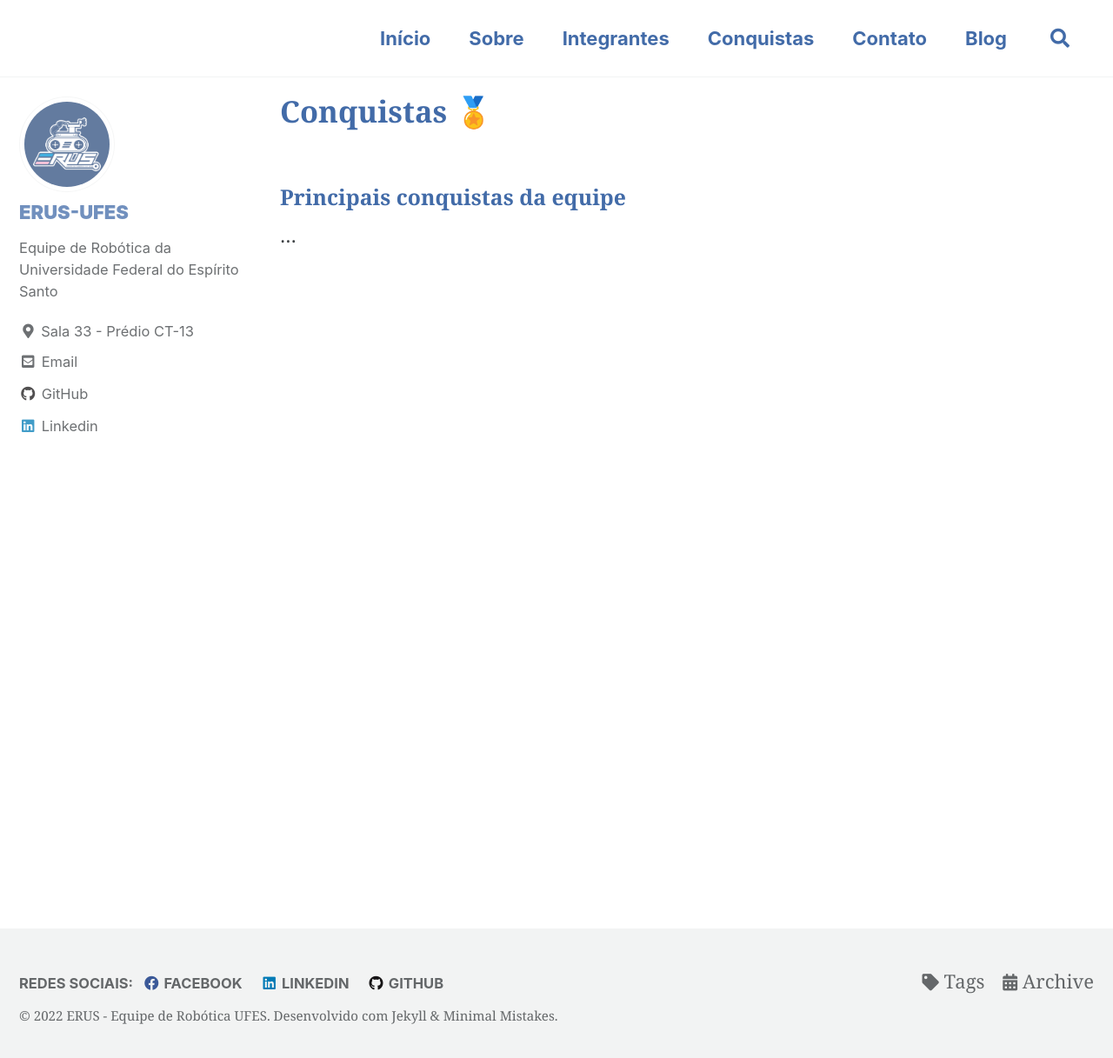
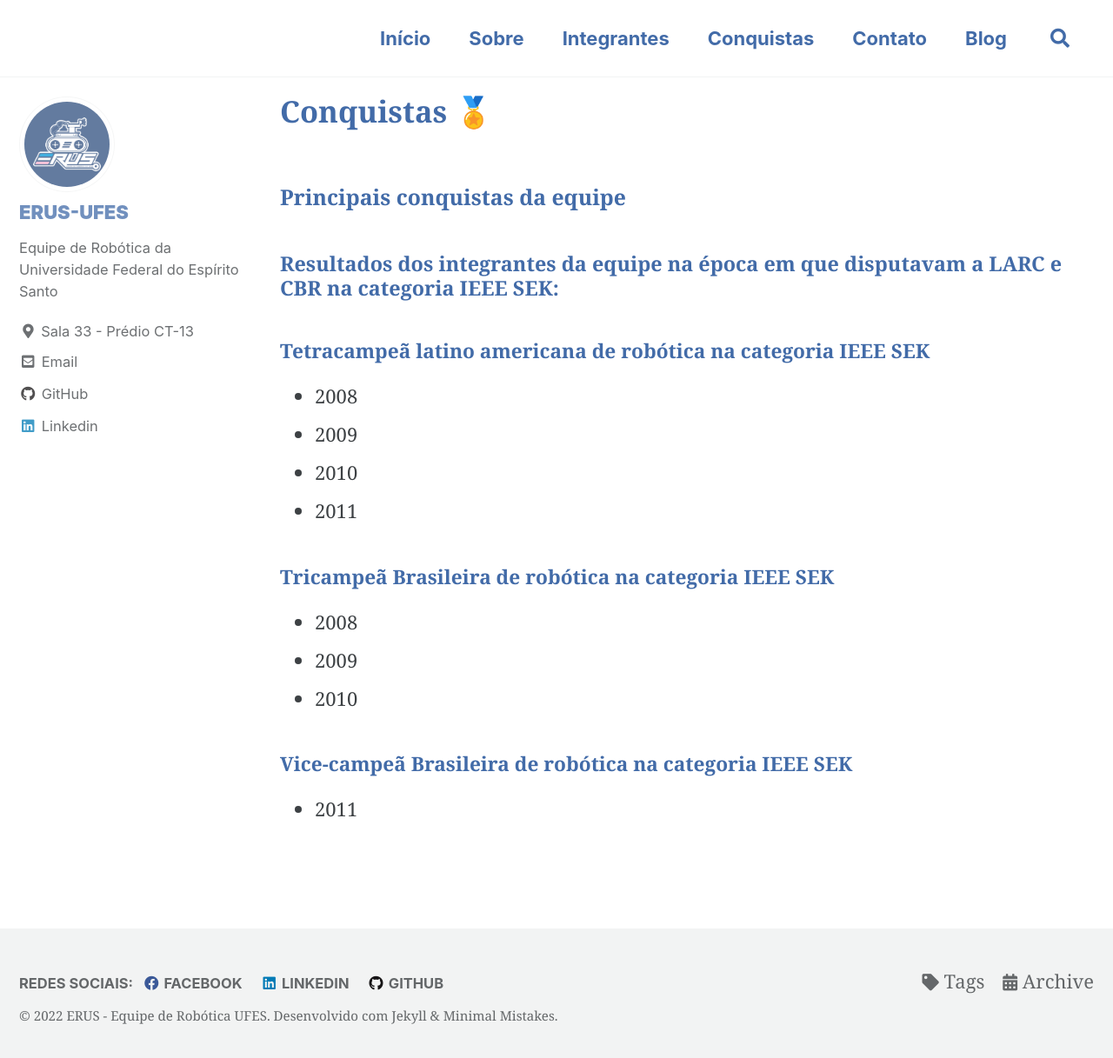
Before and after one commit to erufes/site, a Jekyll site: the page built from _pages/conquistas.md, in a window 1280 px wide and 1224 px high. Shown: the top 1217 px of the window at 87% size. Built offline with Jekyll 4.4.1, drawn with Linux system fonts in a browser that asks for light colours; cached includes are drawn as plain includes.

Commit message:
modified:   _pages/conquistas.md

```diff
--- a/_pages/conquistas.md
+++ b/_pages/conquistas.md
@@ -8,4 +8,18 @@ author_profile: true
 
 ### Principais conquistas da equipe
 
-...
+#### Resultados dos integrantes da equipe na época em que disputavam a LARC e CBR na categoria IEEE SEK:
+
+##### Tetracampeã latino americana de robótica na categoria IEEE SEK
+- 2008
+- 2009
+- 2010
+- 2011
+
+##### Tricampeã Brasileira de robótica na categoria IEEE SEK
+- 2008
+- 2009
+- 2010
+
+##### Vice-campeã Brasileira de robótica na categoria IEEE SEK
+- 2011
```
